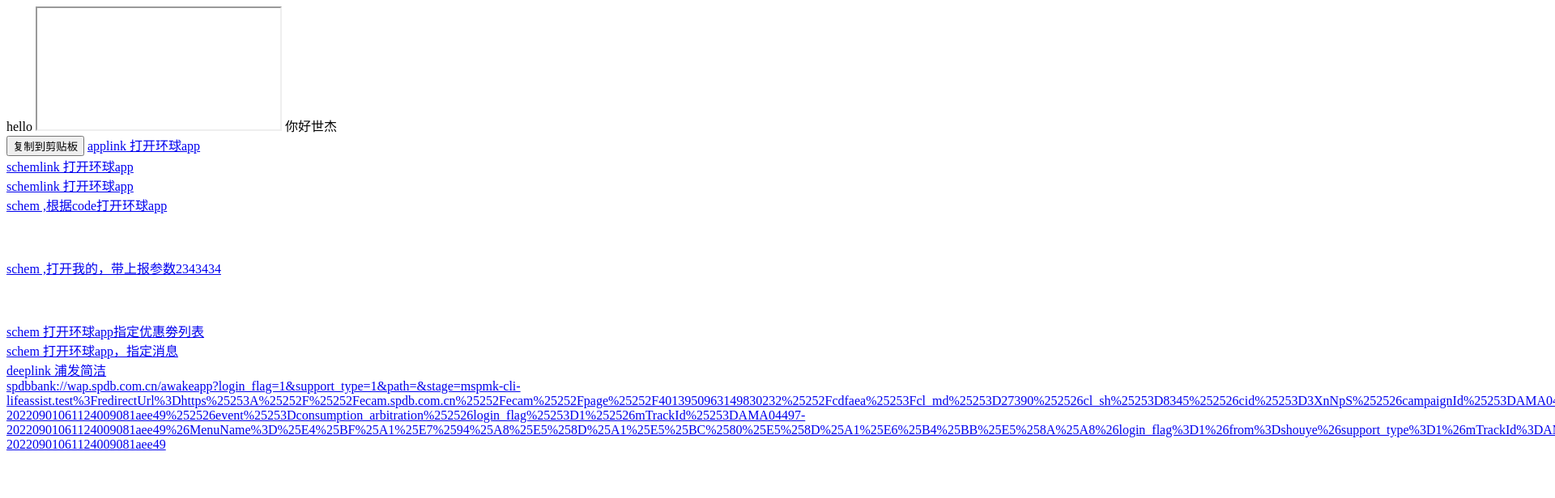
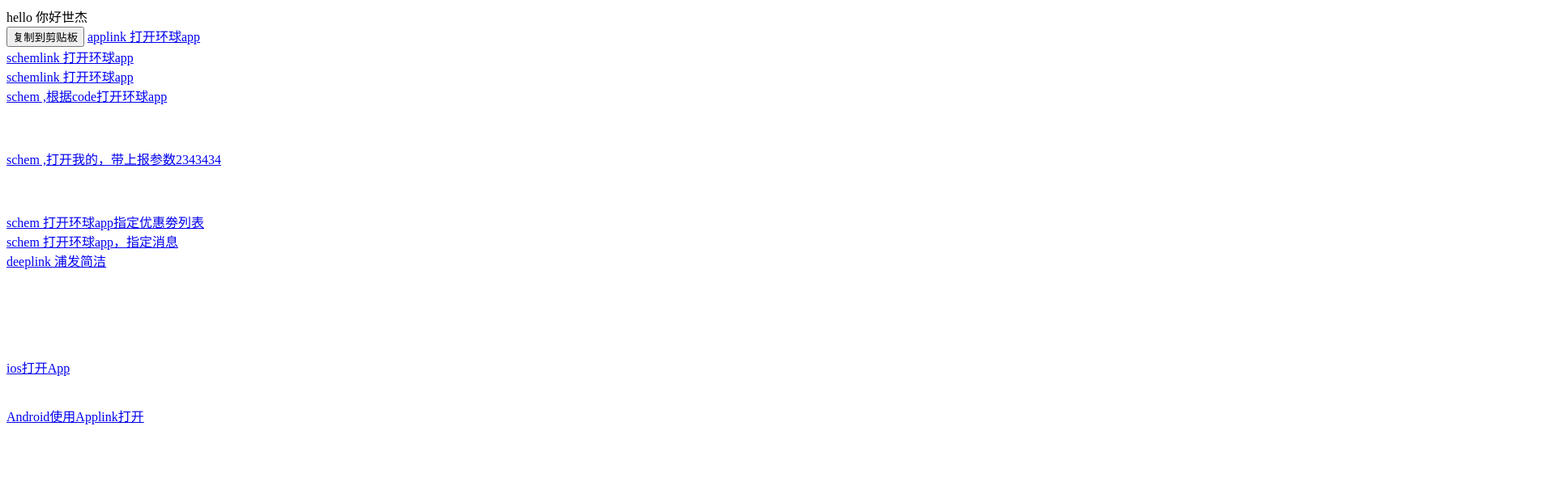
Before and after one commit to solomanlove/solomanlove.github.io, a plain HTML site: page index.html in a window 1280 px wide. Shown: the top 616 px of the page at 81% size, 1920 px wide, since content can reach past the window. Drawn offline with Linux system fonts and the light colour scheme.

Commit message:
Update index.html

```diff
--- a/index.html
+++ b/index.html
@@ -34,7 +34,6 @@ function copy() {
 <head>hello</head>
 
 <body onload="autoGoto()">
-    <iframe></iframe>
 你好世杰</br>
   <button onclick='copy()'>复制到剪贴板</button>
 <a href="https://universal-test-1301203089.cos.ap-beijing.myqcloud.com/splash">applink 打开环球app</a></br>
@@ -60,9 +59,6 @@ function copy() {
 <a href="spdbbank://wap.spdb.com.cn/awakeapp">deeplink 浦发简洁</a></br>
 
 
-<a href="com.ubrmb.app://open_ubrmb">spdbbank://wap.spdb.com.cn/awakeapp?login_flag=1&support_type=1&path=&stage=mspmk-cli-lifeassist.test%3FredirectUrl%3Dhttps%25253A%25252F%25252Fecam.spdb.com.cn%25252Fecam%25252Fpage%25252F4013950963149830232%25252Fcdfaea%25253Fcl_md%25253D27390%252526cl_sh%25253D8345%252526cid%25253D3XnNpS%252526campaignId%25253DAMA04497%252526type%25253Dsms%252526templateId%25253D79615%252526mTrackId%25253DAMA04497-20220901061124009081aee49%252526event%25253Dconsumption_arbitration%252526login_flag%25253D1%252526mTrackId%25253DAMA04497-20220901061124009081aee49%26MenuName%3D%25E4%25BF%25A1%25E7%2594%25A8%25E5%258D%25A1%25E5%25BC%2580%25E5%258D%25A1%25E6%25B4%25BB%25E5%258A%25A8%26login_flag%3D1%26from%3Dshouye%26support_type%3D1%26mTrackId%3DAMA04497-20220901061124009081aee49</a></br>
-
-
 </br></br></br></br></br></br>
 <a href="https://www.universalbeijingresort.com/app/">ios打开App</a></br>
 </br>
```
